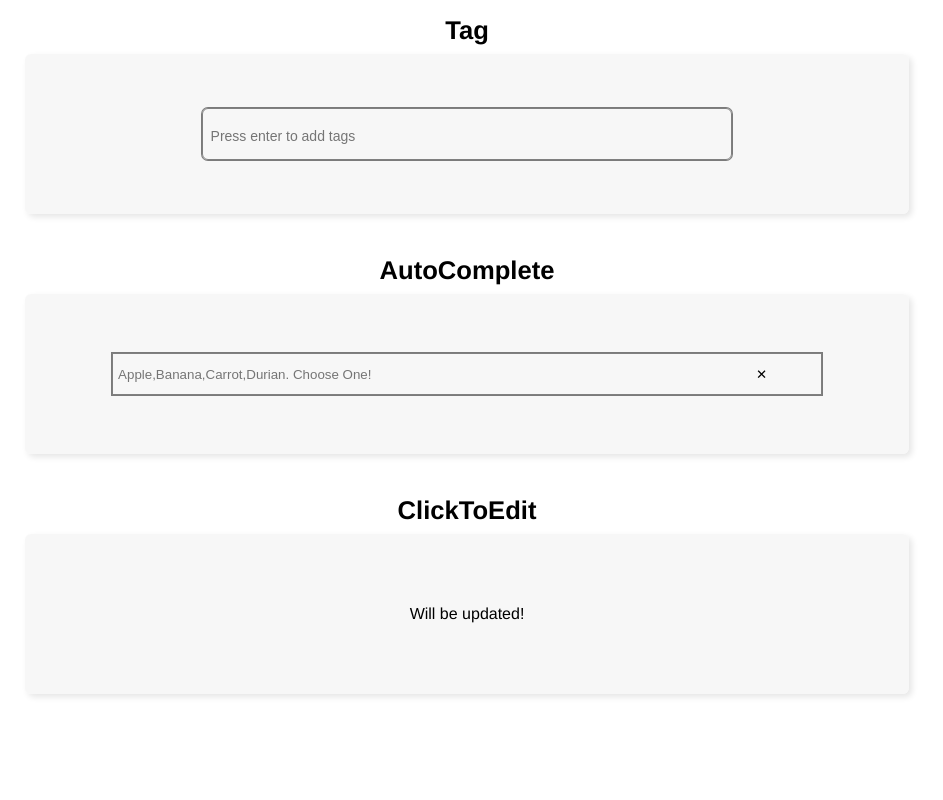
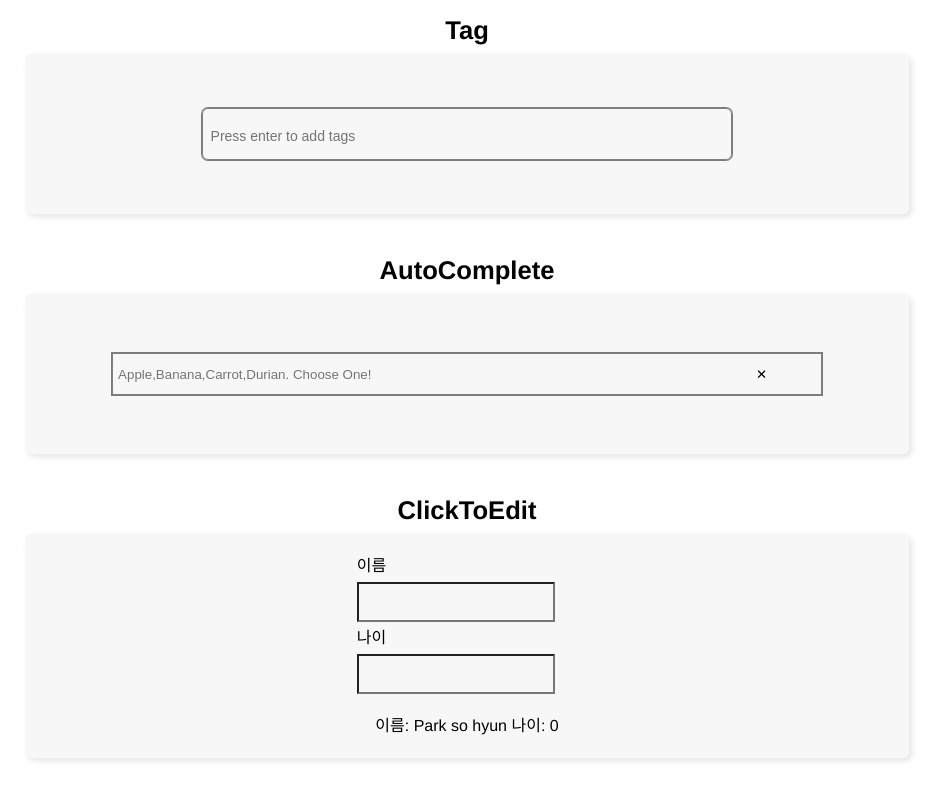
Before and after one commit to xlsoh/basic-components, a React (Create React App) app in the folder custom-component/: page / in a window 1280 px wide. Shown: the part 786-1586 px from the top of the page, without its empty margins (173-1116 px from the left). Built offline with nearby package versions, Linux system fonts and the light colour scheme.

Commit message:
FEAT: Add ClickToEdit

```diff
--- a/custom-component/src/components/ClickToEdit.js
+++ b/custom-component/src/components/ClickToEdit.js
@@ -1,10 +1,82 @@
-import React from 'react';
+import React, { useState } from 'react';
 import styled from 'styled-components';
 
 function ClickToEdit() {
-  return <Container>Will be updated!</Container>;
+  const [info, SetInfo] = useState({ name: 'Park so hyun', age: 0 });
+
+  const onChangeInfo = (e) => {
+    const target = e.target;
+    if (target.type === 'text') {
+      SetInfo({ name: target.value, age: info.age });
+    } else if (target.type === 'number') {
+      if (target.value < 1) {
+        target.value = 1;
+      } else {
+        SetInfo({ name: info.name, age: target.value });
+      }
+    }
+  };
+
+  return (
+    <Container>
+      <ClickToEditInfo>
+        <form>
+          <div>
+            <span>이름</span>
+            <input
+              type='text'
+              onChange={(e) => {
+                console.log(e.target.type);
+                onChangeInfo(e);
+              }}
+            />
+          </div>
+          <div>
+            <span>나이</span>
+            <input
+              type='number'
+              onChange={(e) => {
+                onChangeInfo(e);
+              }}
+            />
+          </div>
+        </form>
+      </ClickToEditInfo>
+      <ShowInfo>
+        이름: {info.name} 나이: {info.age}
+      </ShowInfo>
+    </Container>
+  );
 }
 
 export default ClickToEdit;
 
-const Container = styled.div``;
+const Container = styled.div`
+  width: 100%;
+  height: 100%;
+  display: flex;
+  align-items: center;
+  justify-content: center;
+  flex-direction: column;
+  margin: 1em 0 1em 0;
+`;
+
+const ClickToEditInfo = styled.div`
+  span {
+    font-size: 1em;
+  }
+  input {
+    background-color: inherit;
+    width: 90%;
+    height: 40px;
+    color: rgba(0, 0, 0, 0.73);
+    padding: 10px 5px;
+    box-sizing: border-box;
+  }
+`;
+
+const ShowInfo = styled.div`
+  margin-top: 1em;
+  font-size: 1em;
+  font-weight: 400;
+`;
```
